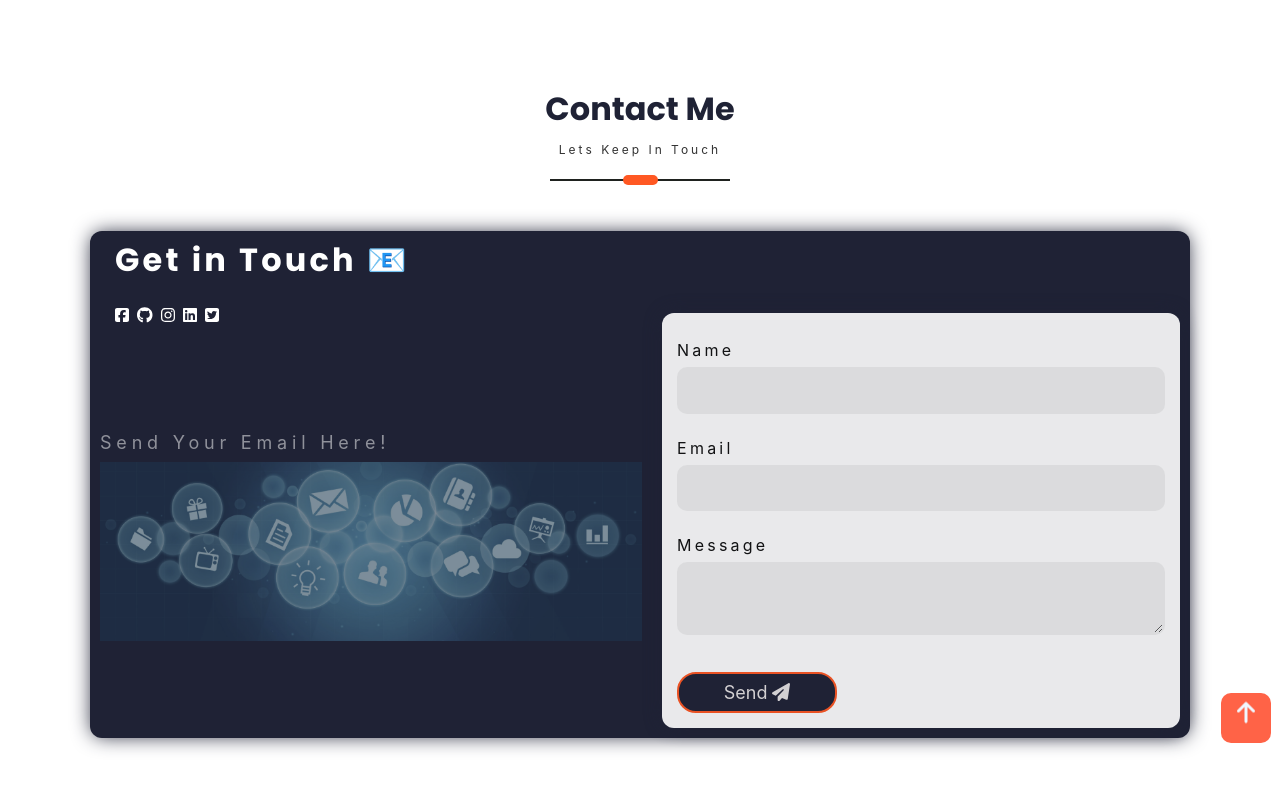
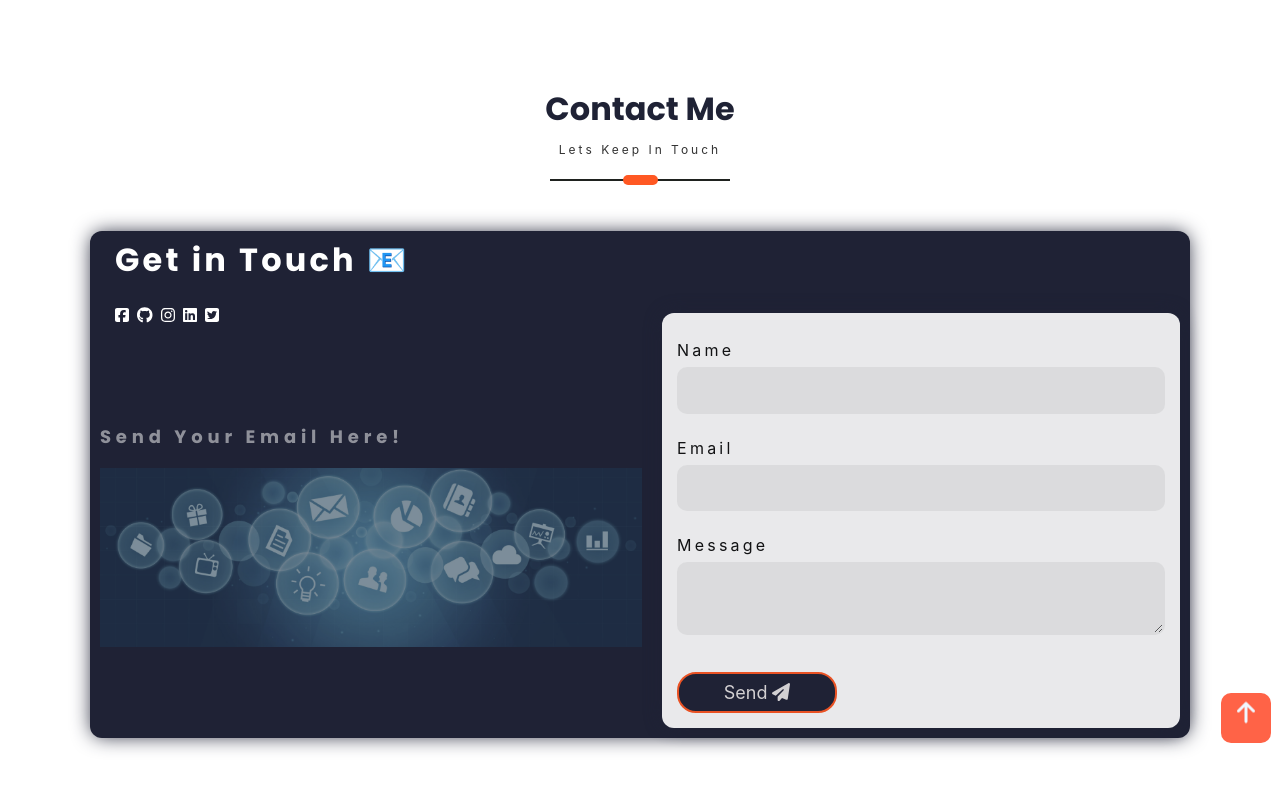
Before and after one commit to AlejoTorres2001/React-SSR-Personal-Portfolio, a Next.js app: page / in a window 1280 px wide. Shown: the part 3306-4097 px from the top of the page. Built offline with nearby package versions, Linux system fonts and the light colour scheme.

Commit message:
change: semantic  html

```diff
--- a/components/ContactMe.tsx
+++ b/components/ContactMe.tsx
@@ -60,11 +60,11 @@ const ContactMe: React.FunctionComponent<object> = () => {
         </div>
         <div className="back-form">
           <div className="img-back">
-            <h4>
+            <h2>
               {language.name === 'en'
                 ? 'Send Your Email Here!'
                 : 'Envia tu Email aquí!'}
-            </h4>
+            </h2>
             <img src="/assets/ContactMe/mail.jpeg" alt="image not found" />
           </div>
           <form>
@@ -76,11 +76,13 @@ const ContactMe: React.FunctionComponent<object> = () => {
             <input
               typeof="text"
               value={name}
+              name='name'
               onChange={(e) => setName(e.target.value)}
             />
             <label htmlFor="email">Email</label>
             <input
               typeof="email"
+              name='email'
               value={email}
               onChange={(e) => setEmail(e.target.value)}
             />
@@ -89,6 +91,7 @@ const ContactMe: React.FunctionComponent<object> = () => {
             </label>
             <textarea
               typeof="text"
+              name='message'
               value={message}
               onChange={(e) => setMessage(e.target.value)}
             ></textarea>
--- a/styles/ContactMe.css
+++ b/styles/ContactMe.css
@@ -78,7 +78,7 @@ form button {
   width: 100%;
   margin-bottom: 20px;
 }
-.img-back h4 {
+.img-back h2 {
   letter-spacing: 0.3rem;
   font-weight: 400;
   color: #fff;
```
